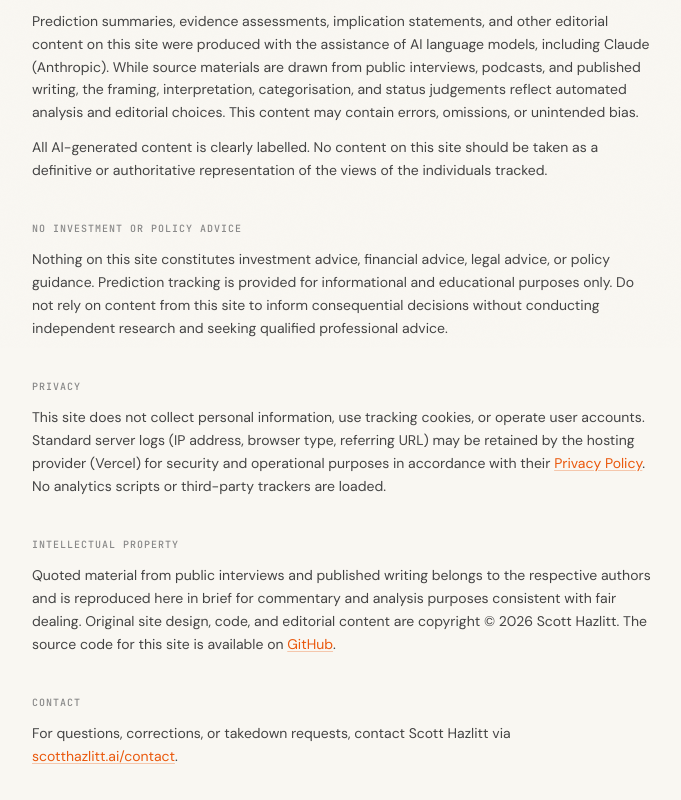
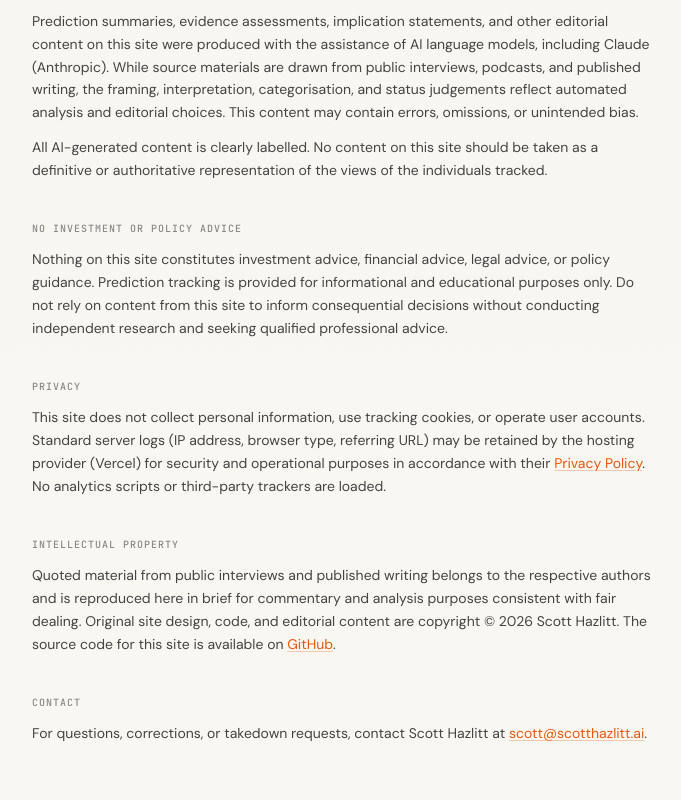
Before and after one commit to scott-cmd11/ai-prophecy-index, a Next.js app: page /privacy in a window 1280 px wide. Shown: the part 452-1252 px from the top of the page, without its empty margins (296-977 px from the left). Built offline with nearby package versions, Linux system fonts and the light colour scheme.

Commit message:
fix: update contact to mailto:scott@scotthazlitt.ai
Replaces the scotthazlitt.ai/contact link in the Privacy & Legal page
with a direct mailto link to scott@scotthazlitt.ai.

Co-Authored-By: Claude Sonnet 4.6 <noreply@anthropic.com>

```diff
--- a/src/app/privacy/page.tsx
+++ b/src/app/privacy/page.tsx
@@ -102,15 +102,13 @@ export default function PrivacyPage() {
             Contact
           </h2>
           <p className="text-sm leading-relaxed" style={{ color: "var(--text-secondary)" }}>
-            For questions, corrections, or takedown requests, contact Scott Hazlitt via{" "}
+            For questions, corrections, or takedown requests, contact Scott Hazlitt at{" "}
             <a
-              href="https://scotthazlitt.ai/contact"
-              target="_blank"
-              rel="noopener noreferrer"
+              href="mailto:scott@scotthazlitt.ai"
               className="underline decoration-current/30 underline-offset-2 transition-colors hover:decoration-current"
               style={{ color: "var(--accent-aschenbrenner)" }}
             >
-              scotthazlitt.ai/contact
+              scott@scotthazlitt.ai
             </a>
             .
           </p>
```
